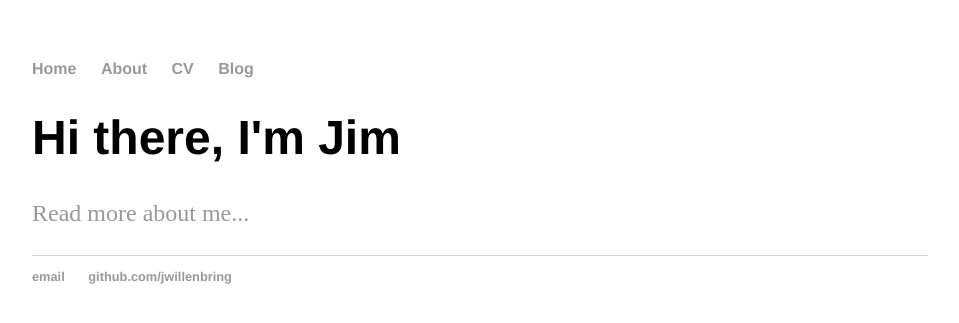
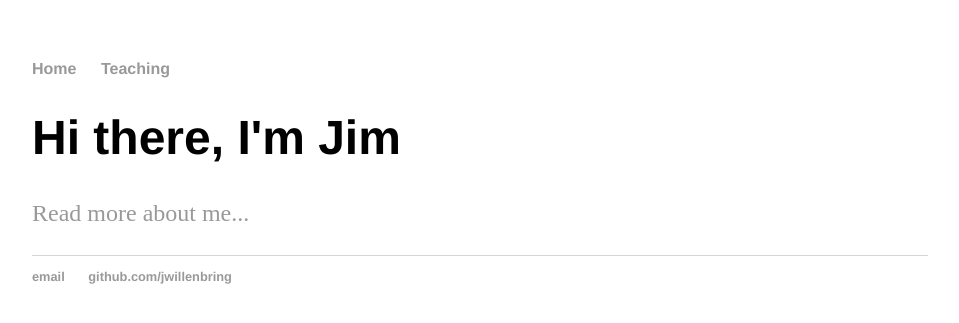
Before and after one commit to jwillenbring/jwillenbring.github.io, a Jekyll site: the page built from index.html, in a window 1280 px wide. Shown: the top 323 px of the page, without its empty margins (160-1119 px from the left). Built offline with Jekyll 4.4.1, drawn with Linux system fonts in a browser that asks for light colours.

Commit message:
Update default.html
Commented out unpopulated pages, added a teaching page.

```diff
--- a/_layouts/default.html
+++ b/_layouts/default.html
@@ -9,9 +9,10 @@
 			<nav>
 	    		<ul>
 	        		<li><a href="/">Home</a></li>
-		        	<li><a href="/about">About</a></li>
-	        		<li><a href="/cv">CV</a></li>
-	        		<li><a href="/blog">Blog</a></li>
+		        	<!--<li><a href="/about">About</a></li>-->
+				<li><a href="/teaching">Teaching</a></li>
+	        		<!--<li><a href="/cv">CV</a></li>-->
+	        		<!--<li><a href="/blog">Blog</a></li>-->
 	    		</ul>
 			</nav>
 			<div class="container">
```
